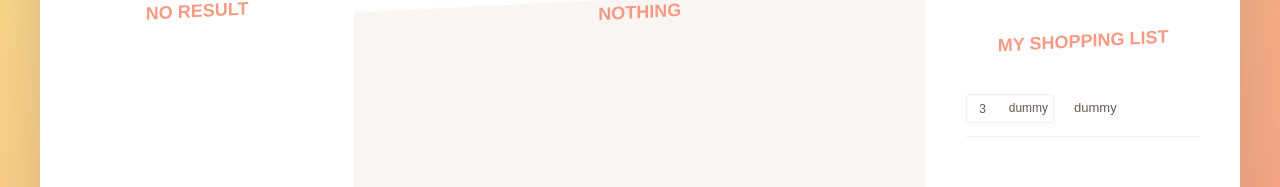
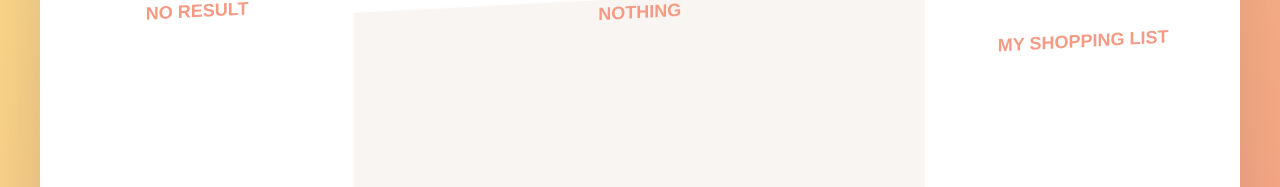
Before and after one commit to weichiehlo/forkify-react, a React (Create React App) app: page / in a window 1280 px wide. Shown: the part 154-341 px from the top of the page. Built offline with nearby package versions, Linux system fonts and the light colour scheme.

Commit message:
implement the basic function when add to shoppinglist is clicked, still need to clean up

```diff
--- a/src/components/Recipe.js
+++ b/src/components/Recipe.js
@@ -10,9 +10,6 @@ import { Fraction } from 'fractional';
 
 
 class Recipe extends Component{
-    constructor(props){
-        super(props)
-    }
 
     recipeButtonClick = (event) => {
         if (event.target.matches('.btn-decrease, .btn-decrease *')){
@@ -134,7 +131,7 @@ class Recipe extends Component{
                             {this.props.ingredients.map(el =>this.createIngredient(el))}
                         </ul>
 
-                        <button className="btn-small recipe__btn--add">
+                        <button className="btn-small recipe__btn--add" onClick={this.props.addToListButton}>
                             <svg className="search__icon">
                                 <use href="img/icons.svg#icon-shopping-cart"></use>
                             </svg>
--- a/src/components/Shopping.js
+++ b/src/components/Shopping.js
@@ -1,14 +1,47 @@
 import React from 'react';
 import ShoppingItems from './ShoppingItems'
+import { connect } from 'react-redux';
 
-const Shopping = function(){
-    return(
-        <div className="shopping">
-            <h2 className="heading-2">My Shopping List</h2>
-            <ul className="shopping__list"></ul>
-            <ShoppingItems />
-        </div>
+const Shopping = function( { shoppingList } ){
+    if( shoppingList.length>0 )
+    {
+        return(
+            <div className="shopping">
+                <h2 className="heading-2">My Shopping List</h2>
+                <ul className="shopping__list">
+                    {
+                        shoppingList.map(
+                            (ingredient) => {
+                                return <ShoppingItems ingredient={ingredient} key={ingredient.id}/>
+                            }
+                        )
+                    }
+                </ul>
 
-    )
+
+            </div>
+
+        )
+    }
+    else{
+        return(
+            <div className="shopping">
+                <h2 className="heading-2">My Shopping List</h2>
+                <ul className="shopping__list"></ul>
+            </div>
+        )
+
+    }
+
+
+
 }
-export default Shopping
+
+const mapStateToProps = state =>{
+    return {
+
+        ingredients: state.setRecipeInfo.ingredients
+
+    }
+  }
+export default connect(mapStateToProps, null)(Shopping);
--- a/src/components/ShoppingItems.js
+++ b/src/components/ShoppingItems.js
@@ -1,14 +1,14 @@
 import React from 'react';
 
-const ShoppingItems = function(){
+const ShoppingItems = function( {ingredient} ){
     return(
-        <li class="shopping__item" data-item-id='dummy'>
-        <div class="shopping__count">
-            <input type="number" value="3" step="2" class="shopping__count-value"/>
-            <p>dummy</p>
+        <li className="shopping__item" data-item-id={ingredient.id}>
+        <div className="shopping__count">
+            <input type="number" value={ingredient.count} step={ingredient.count} className="shopping__count-value"/>
+            <p>{ingredient.unit}</p>
         </div>
-        <p class="shopping__description">dummy</p>
-        <button class="shopping__delete btn-tiny">
+        <p className="shopping__description">{ingredient.ingredient}</p>
+        <button className="shopping__delete btn-tiny">
             <svg>
                 <use href="img/icons.svg#icon-circle-with-cross"></use>
             </svg>
--- a/src/containers/App.js
+++ b/src/containers/App.js
@@ -14,7 +14,12 @@ import uniqid from 'uniqid';
 
 class App extends Component {
 
-
+  constructor(props){
+  super(props)
+  this.state = {
+      list: []
+  };
+}
   async componentDidMount() {
     const id = window.location.hash.slice(1);
     if(id){
@@ -126,6 +131,15 @@ class App extends Component {
 
 
 }
+  addToListButton = () => {
+
+    this.setState({
+      list: [...this.state.list,...this.props.ingredients]
+    });
+
+
+
+  }
 
 highlightSelected = id =>{
   const resultArr = Array.from(document.querySelectorAll('.results__link'))
@@ -140,8 +154,8 @@ highlightSelected = id =>{
       <div className="container">
           <Header />
           <Results recipeOnClick = {this.recipeOnClick}/>
-          <Recipe />
-          <Shopping />
+          <Recipe addToListButton = {this.addToListButton}/>
+          <Shopping  shoppingList = {this.state.list}/>
           <CopyRight />
       </div>
     );
```
